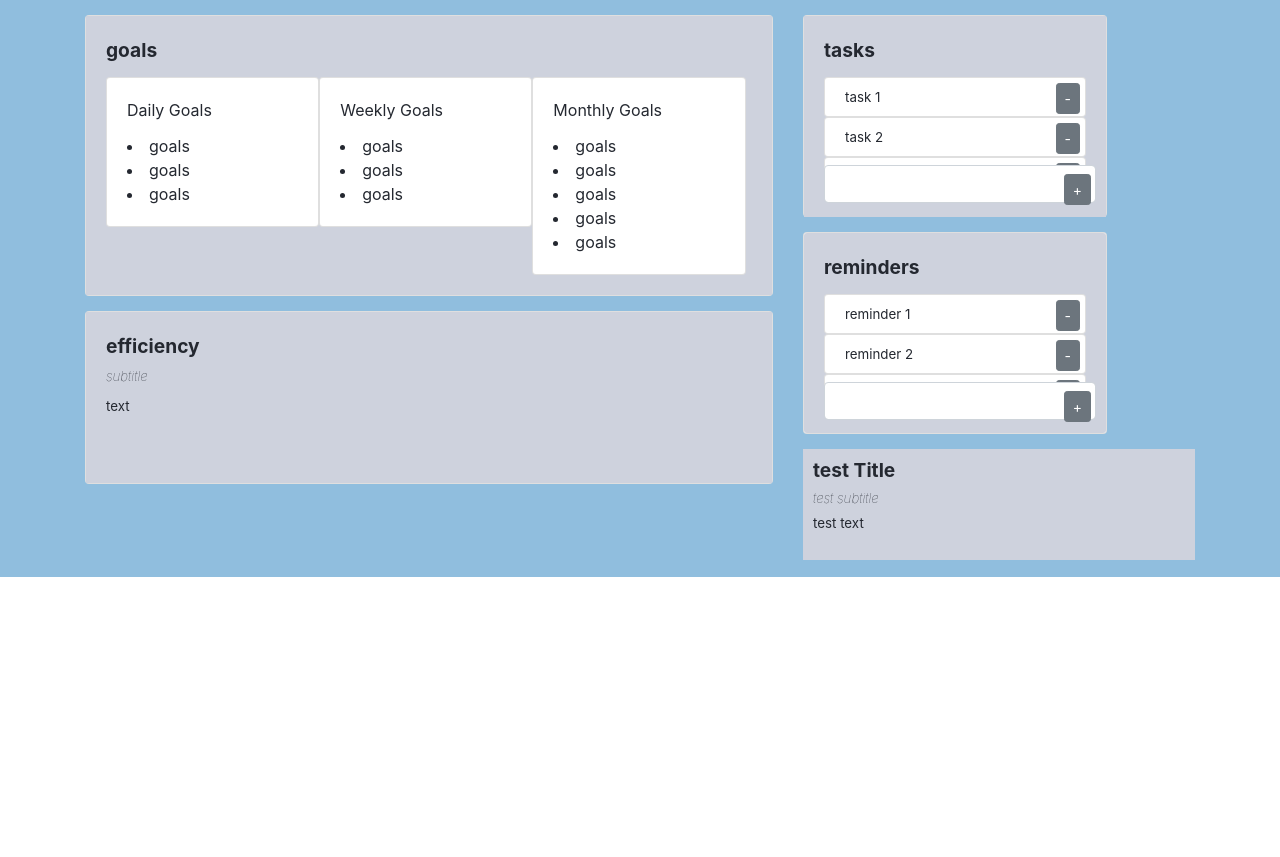
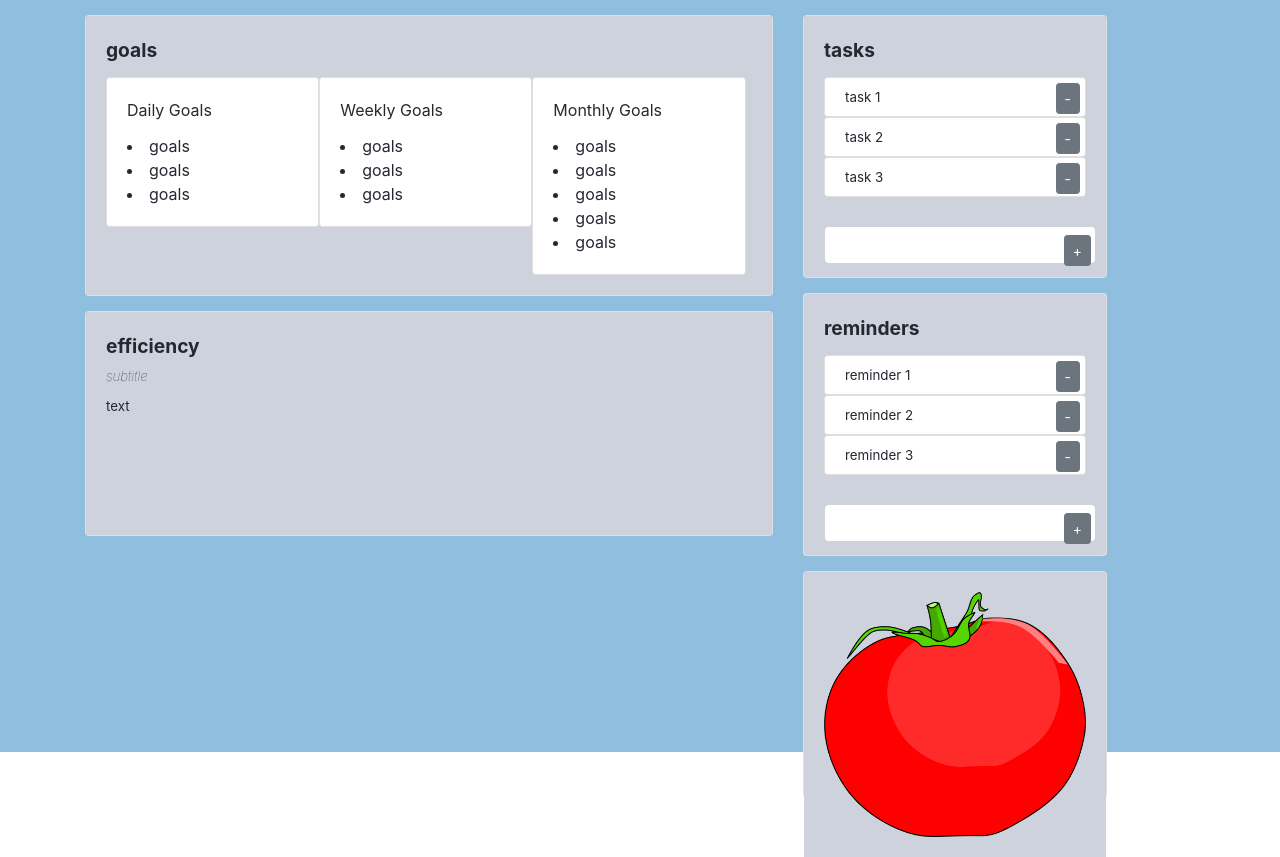
Before and after one commit to rjflanagan95/task-extension, a React (Create React App) app: page / in a window 1280 px wide. Before the commit the page ends 800 px from the top, so only its background shows below. Built offline with nearby package versions, Linux system fonts and the light colour scheme.

Commit message:
fixing conflict

```diff
--- a/src/components/Main/index.js
+++ b/src/components/Main/index.js
@@ -28,8 +28,8 @@ class Main extends Component {
           <Col>
             <Tasks className="panel"></Tasks>
             <Reminders className="panel"></Reminders>
-            {/* <Timer className="panel"></Timer> */}
-            <Panel className="panel"></Panel>
+            <Timer className="panel"></Timer>
+            {/* <Panel className="panel"></Panel> */}
           </Col>
         </Row>
       </Container>
```
